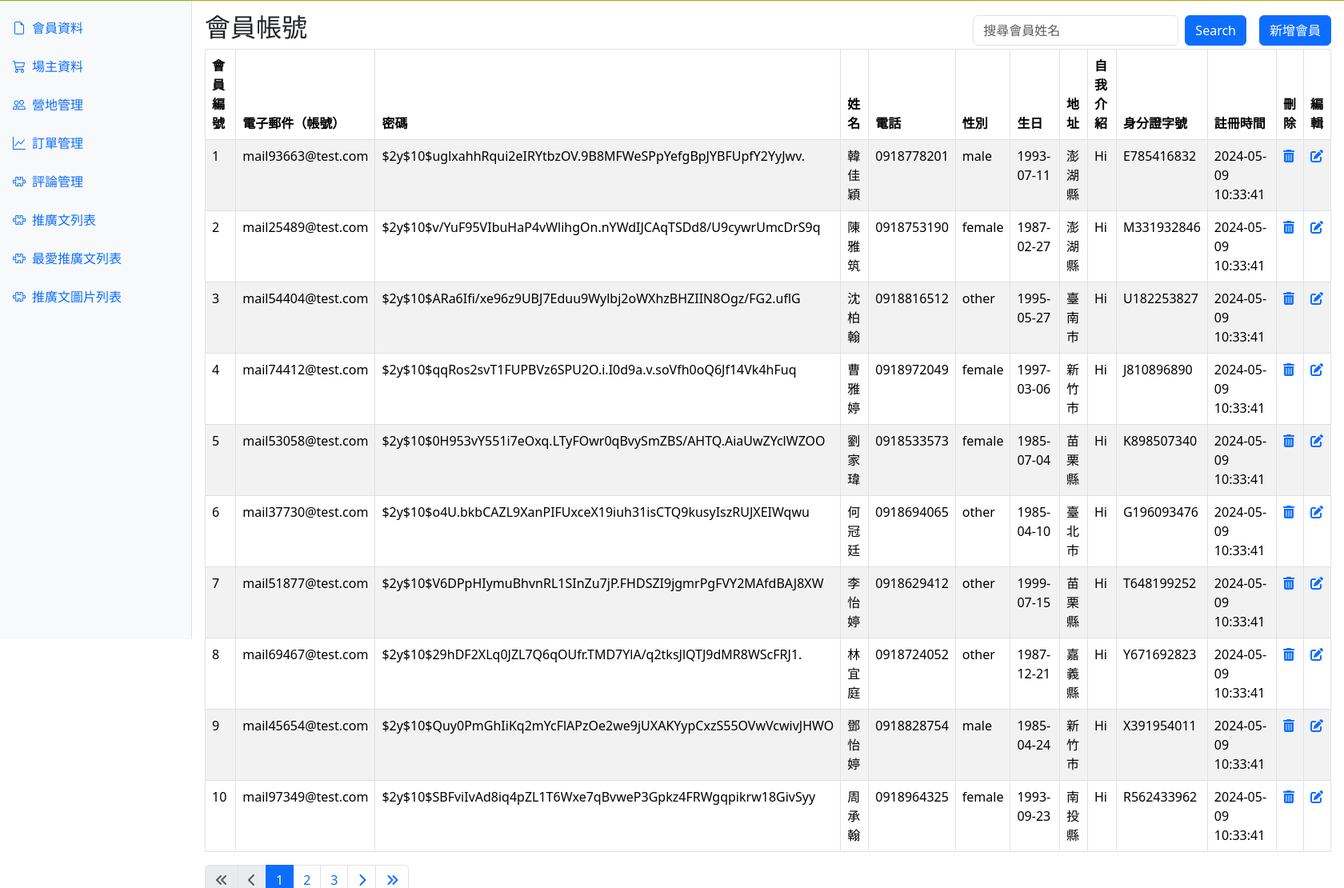
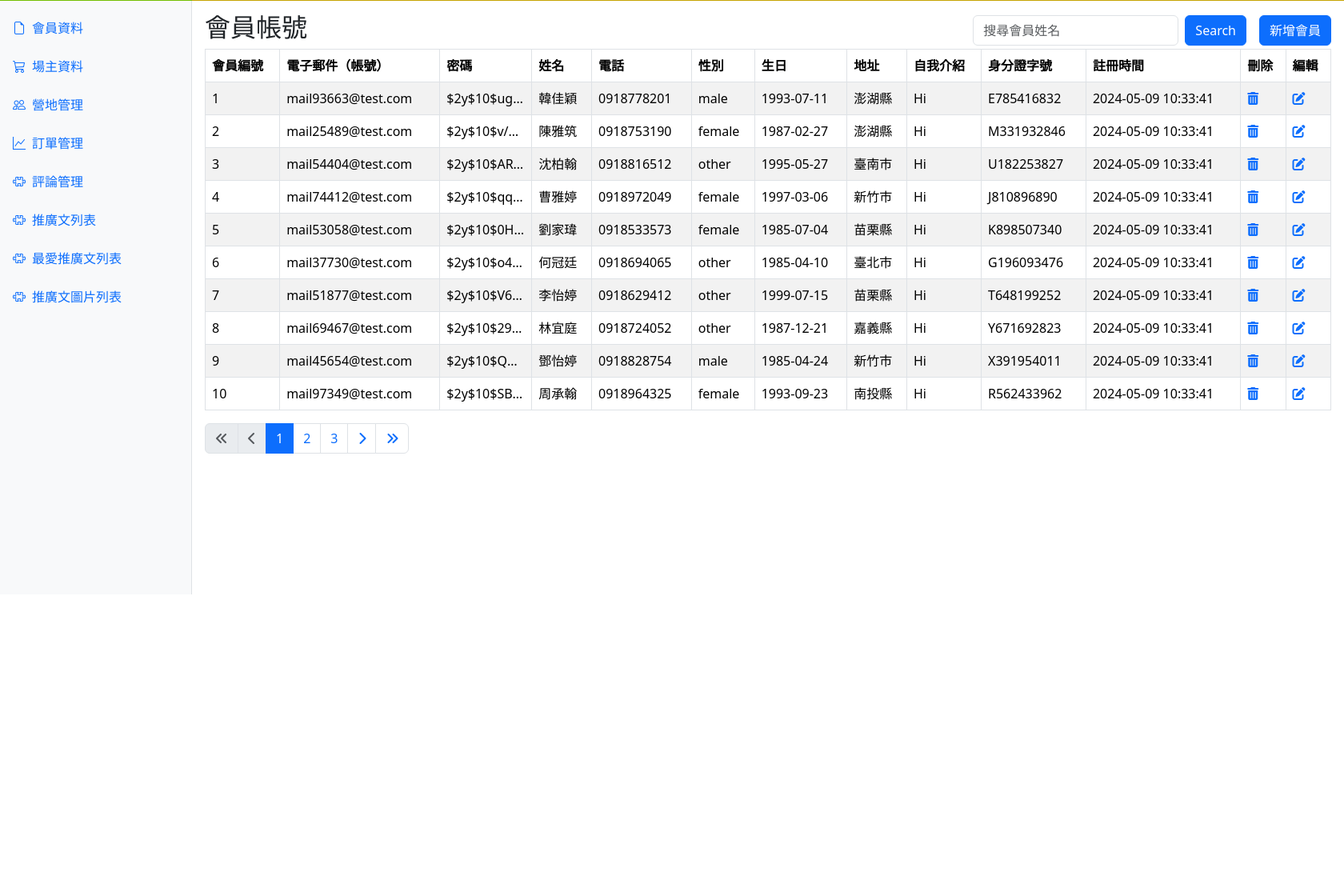
Before and after one commit to leechinghua/midterm-project-customer, a PHP site: page /customers.php in a window 1680 px wide. Shown: the part 57-1167 px from the top of the page at 80% size. After the commit the page ends 800 px from the top, so only its background shows below. Run offline with PHP 8.4, Linux system fonts and the light colour scheme; data comes from the database, SQL or seed files in the repository; data that the repository does not hold is empty; some libraries are stand-ins or nearby versions.

Commit message:
讓表格維持在螢幕內，並固定密碼欄位寬度。

```diff
--- a/customers.php
+++ b/customers.php
@@ -39,6 +39,15 @@ if ($totalRows > 0) {
 
 ?>
 <?php include __DIR__ . '/parts/html-head.php' ?>
+<style>
+  .password-column {
+    max-width: 100px;
+    /* 設定固定寬度 */
+    white-space: nowrap;
+    overflow: hidden;
+    text-overflow: ellipsis;
+  }
+</style>
 <?php include __DIR__ . '/parts/navbar.php' ?>
 <main class="main-content p-3">
   <!-- 大標 -->
@@ -53,13 +62,13 @@ if ($totalRows > 0) {
       <a href="customers-add.php"><button type="button" class="btn btn-primary">新增會員</button></a>
     </div>
   </div>
-
+  <div class="table-responsive">
     <table class="table table-bordered table-striped">
       <thead>
         <tr>
           <th>會員編號</th>
           <th>電子郵件（帳號）</th>
-        <th>密碼</th>
+          <th class="password-column">密碼</th>
           <th>姓名</th>
           <th>電話</th>
           <th>性別</th>
@@ -79,7 +88,7 @@ if ($totalRows > 0) {
           <tr>
             <td><?= $r['id'] ?></td>
             <td><?= $r['email'] ?></td>
-          <td><?= $r['password'] ?></td>
+            <td class="password-column"><?= $r['password'] ?></td>
             <td><?= $r['name'] ?></td>
             <td><?= $r['phone'] ?></td>
             <td><?= $r['gender'] ?></td>
@@ -101,6 +110,8 @@ if ($totalRows > 0) {
         <?php endforeach ?>
       </tbody>
     </table>
+  </div>
+
   <!-- 分頁按鈕 -->
   <div>
     <nav aria-label="Page navigation example">
```
Lines whose indentation alone changed are shown as unchanged.
